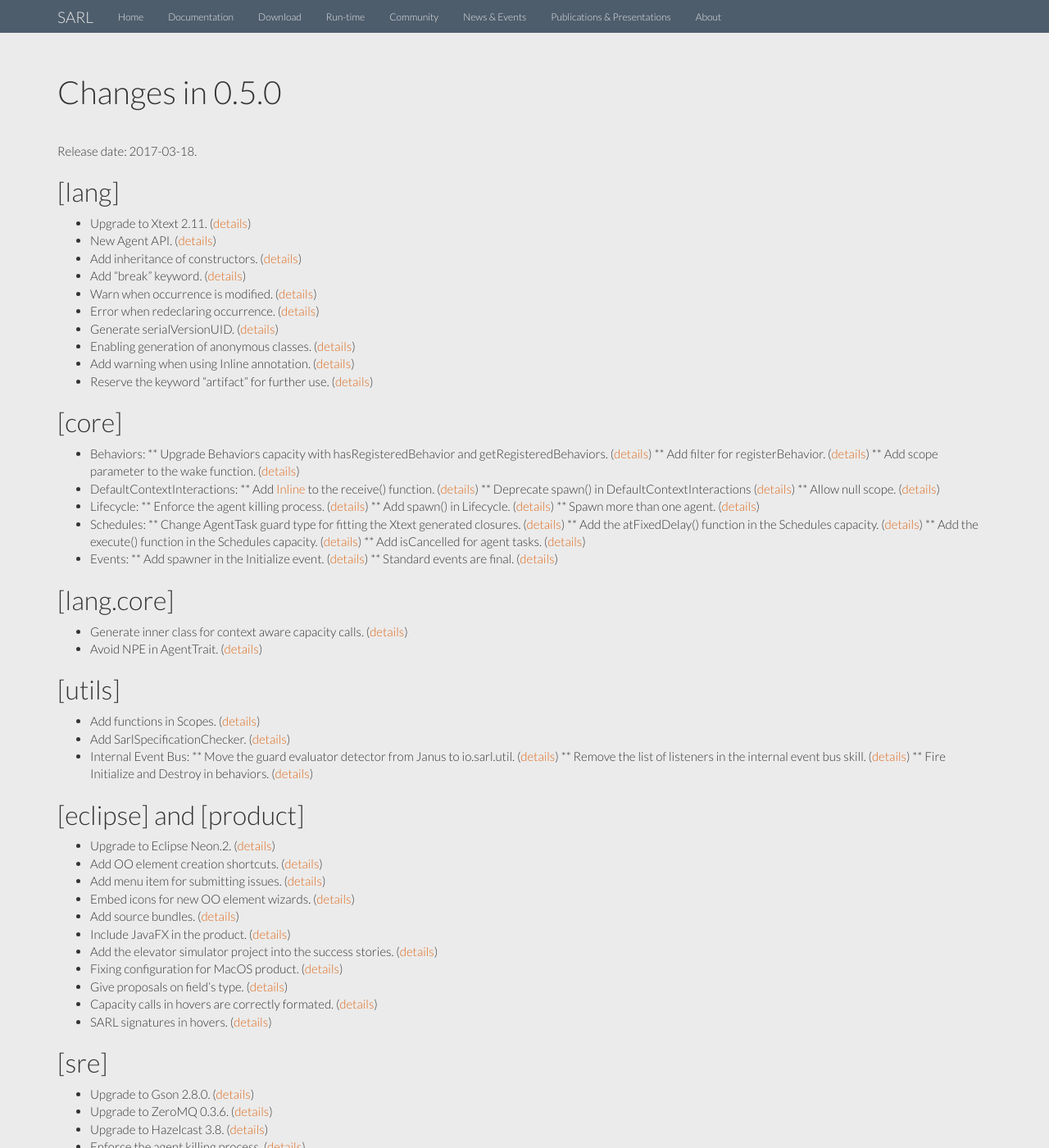
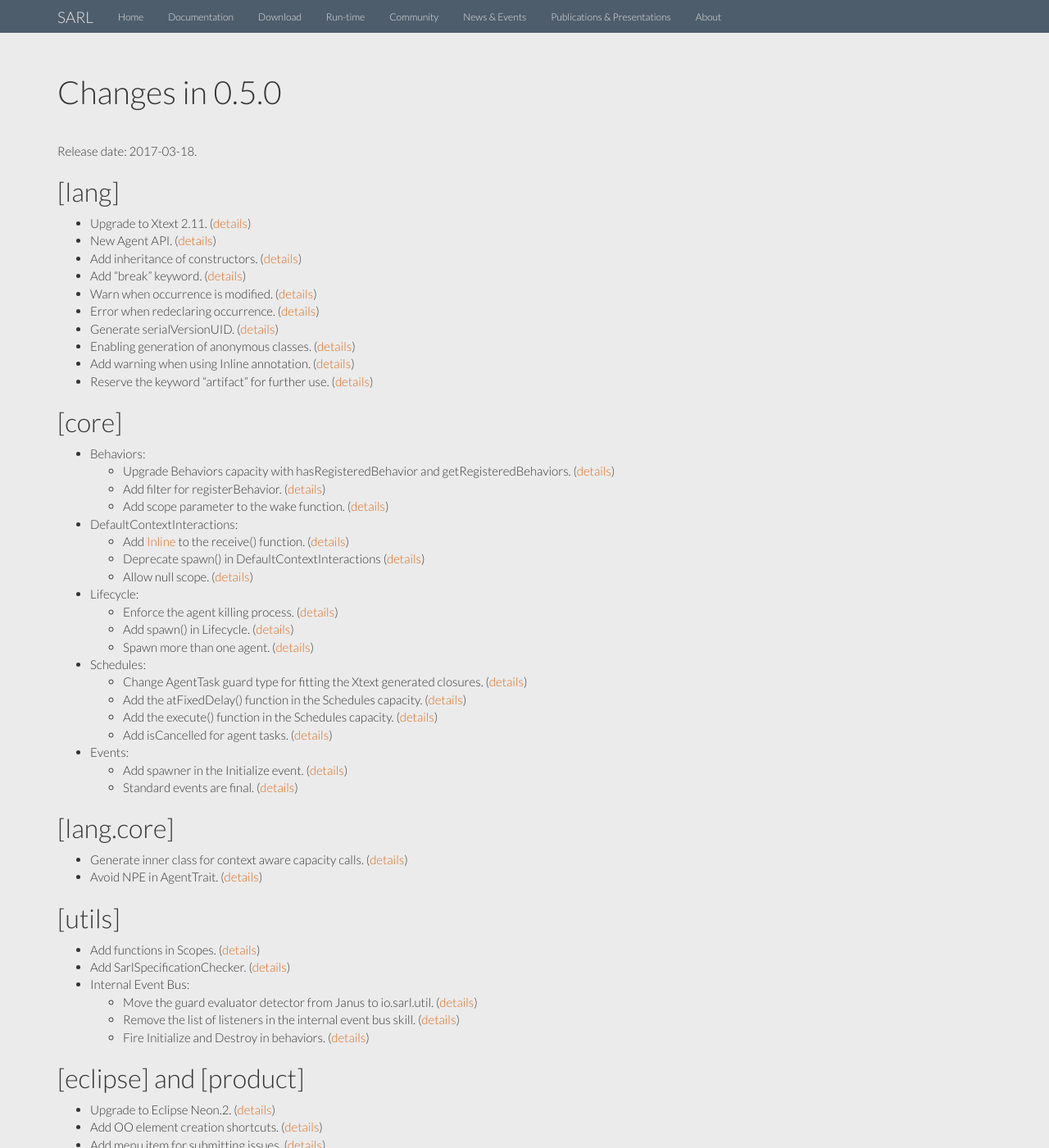
Before and after one commit to sarl/sarl-jekyll-website, a Jekyll site: the page built from download/changes_0.5.0.md, in a window 1280 px wide and 1400 px high. Shown: the whole window at 82% size. Built offline with Jekyll 4.4.1, drawn with Linux system fonts in a browser that asks for light colours; Markdown is read by kramdown in place of the engine named in the settings; a style sheet for code colours, icons or effects is not loaded.

```diff
--- a/download/changes_0.5.0.md
+++ b/download/changes_0.5.0.md
@@ -21,25 +21,25 @@ Release date: 2017-03-18.
 
 ## [core]
 * Behaviors:
-** Upgrade Behaviors capacity with hasRegisteredBehavior and getRegisteredBehaviors. ([details](http://github.com/sarl/sarl/commit/52c0e5a31b3fb780eaca9ef0d70eaf8e1f6e8ac8))
-** Add filter for registerBehavior. ([details](http://github.com/sarl/sarl/commit/9f1fb9110c05e1bb1e6a9eb8b72adb9d2dda1e60))
-** Add scope parameter to the wake function. ([details](http://github.com/sarl/sarl/commit/3e69bfb743ea504d784b3aba549705144a6b0957))
+  * Upgrade Behaviors capacity with hasRegisteredBehavior and getRegisteredBehaviors. ([details](http://github.com/sarl/sarl/commit/52c0e5a31b3fb780eaca9ef0d70eaf8e1f6e8ac8))
+  * Add filter for registerBehavior. ([details](http://github.com/sarl/sarl/commit/9f1fb9110c05e1bb1e6a9eb8b72adb9d2dda1e60))
+  * Add scope parameter to the wake function. ([details](http://github.com/sarl/sarl/commit/3e69bfb743ea504d784b3aba549705144a6b0957))
 * DefaultContextInteractions:
-** Add [Inline](http://github.com/Inline) to the receive() function. ([details](http://github.com/sarl/sarl/commit/8f649b78c3c79cb65e3c2f9943ef5bc464a09d59))
-** Deprecate spawn() in DefaultContextInteractions ([details](http://github.com/sarl/sarl/commit/51461135b0c1a4758330bbc83ee01c2a69618aa1))
-** Allow null scope. ([details](http://github.com/sarl/sarl/commit/3f65b3283f8ee3508e98d70e9628f84997050da5))
+  * Add [Inline](http://github.com/Inline) to the receive() function. ([details](http://github.com/sarl/sarl/commit/8f649b78c3c79cb65e3c2f9943ef5bc464a09d59))
+  * Deprecate spawn() in DefaultContextInteractions ([details](http://github.com/sarl/sarl/commit/51461135b0c1a4758330bbc83ee01c2a69618aa1))
+  * Allow null scope. ([details](http://github.com/sarl/sarl/commit/3f65b3283f8ee3508e98d70e9628f84997050da5))
 * Lifecycle:
-** Enforce the agent killing process. ([details](http://github.com/sarl/sarl/commit/852d8c6622a84160731fb720c1f52a7966f4927f))
-** Add spawn() in Lifecycle. ([details](http://github.com/sarl/sarl/commit/50d3cf61ed43bb1aac2d191ea96e0fcc4163bba7))
-** Spawn more than one agent. ([details](http://github.com/sarl/sarl/commit/d110883fe11ea9555b6b822fd589ddcd83b50f6c))
+  * Enforce the agent killing process. ([details](http://github.com/sarl/sarl/commit/852d8c6622a84160731fb720c1f52a7966f4927f))
+  * Add spawn() in Lifecycle. ([details](http://github.com/sarl/sarl/commit/50d3cf61ed43bb1aac2d191ea96e0fcc4163bba7))
+  * Spawn more than one agent. ([details](http://github.com/sarl/sarl/commit/d110883fe11ea9555b6b822fd589ddcd83b50f6c))
 * Schedules:
-** Change AgentTask guard type for fitting the Xtext generated closures. ([details](http://github.com/sarl/sarl/commit/447b6856f50e934222939183eb14fb8b0102c73b))
-** Add the atFixedDelay() function in the Schedules capacity. ([details](http://github.com/sarl/sarl/commit/b4cf839483886c1c1177ebe3fa99d0506fd00844))
-** Add the execute() function in the Schedules capacity. ([details](http://github.com/sarl/sarl/commit/1e6cf1ce2dec2e92f92b43aa6be90e4ad425b7b4))
-** Add isCancelled for agent tasks. ([details](http://github.com/sarl/sarl/commit/06471f0c2b3a43bca6323b443d81fde22555941b))
+  * Change AgentTask guard type for fitting the Xtext generated closures. ([details](http://github.com/sarl/sarl/commit/447b6856f50e934222939183eb14fb8b0102c73b))
+  * Add the atFixedDelay() function in the Schedules capacity. ([details](http://github.com/sarl/sarl/commit/b4cf839483886c1c1177ebe3fa99d0506fd00844))
+  * Add the execute() function in the Schedules capacity. ([details](http://github.com/sarl/sarl/commit/1e6cf1ce2dec2e92f92b43aa6be90e4ad425b7b4))
+  * Add isCancelled for agent tasks. ([details](http://github.com/sarl/sarl/commit/06471f0c2b3a43bca6323b443d81fde22555941b))
 * Events:
-** Add spawner in the Initialize event. ([details](http://github.com/sarl/sarl/commit/79bd93c279fcbe6d5b022a124e62e8a7290887d1))
-** Standard events are final. ([details](http://github.com/sarl/sarl/commit/73ab01c851f5348ddf6d5e7e7296db89544cc46d))
+  * Add spawner in the Initialize event. ([details](http://github.com/sarl/sarl/commit/79bd93c279fcbe6d5b022a124e62e8a7290887d1))
+  * Standard events are final. ([details](http://github.com/sarl/sarl/commit/73ab01c851f5348ddf6d5e7e7296db89544cc46d))
 
 ## [lang.core]
 * Generate inner class for context aware capacity calls. ([details](http://github.com/sarl/sarl/commit/5113a2d7bb0af450fec13e2faf7be5f78a99cbf4))
@@ -49,9 +49,9 @@ Release date: 2017-03-18.
 * Add functions in Scopes. ([details](http://github.com/sarl/sarl/commit/7735eb517dbf753f5f2cdfe164791b7b9a6a7ac6))
 * Add SarlSpecificationChecker. ([details](http://github.com/sarl/sarl/commit/c8860d589edec7928fb1dbdc103948599ab1b7ff))
 * Internal Event Bus:
-** Move the guard evaluator detector from Janus to io.sarl.util. ([details](http://github.com/sarl/sarl/commit/7ed4b96dd514abca8b96b4db33e1b18b76aa24b4))
-** Remove the list of listeners in the internal event bus skill. ([details](http://github.com/sarl/sarl/commit/ccb5a508ebb9f95c90bd219fab96601c91272ad9))
-** Fire Initialize and Destroy in behaviors. ([details](http://github.com/sarl/sarl/commit/c10be5d84fff204a2686673db2bd9dee8048a510))
+  * Move the guard evaluator detector from Janus to io.sarl.util. ([details](http://github.com/sarl/sarl/commit/7ed4b96dd514abca8b96b4db33e1b18b76aa24b4))
+  * Remove the list of listeners in the internal event bus skill. ([details](http://github.com/sarl/sarl/commit/ccb5a508ebb9f95c90bd219fab96601c91272ad9))
+  * Fire Initialize and Destroy in behaviors. ([details](http://github.com/sarl/sarl/commit/c10be5d84fff204a2686673db2bd9dee8048a510))
 
 ## [eclipse] and [product]
 * Upgrade to Eclipse Neon.2. ([details](http://github.com/sarl/sarl/commit/8592c51779080d35607078e0451452e60eef4aaa))
```
